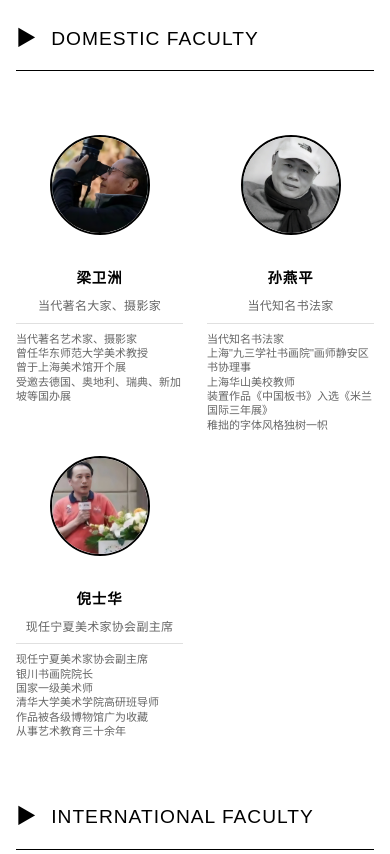
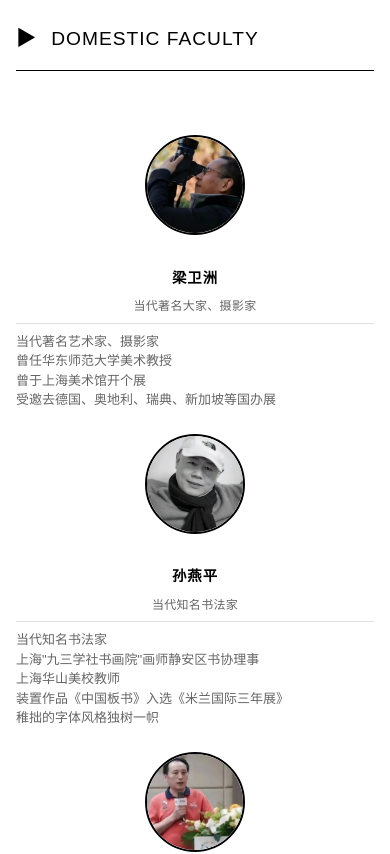
Before and after one commit to GuiTom/cyac-global.com, a Vue app: page /#/ in a window 390 px wide. Shown: the part 1720-2574 px from the top of the page. Built offline with nearby package versions, Linux system fonts and the light colour scheme.

Commit message:
fix style

```diff
--- a/src/views/Home.vue
+++ b/src/views/Home.vue
@@ -996,8 +996,8 @@ export default {
 
  .faculty-bio p {
    margin: 0;
-   font-size: 13px;
-   line-height: 1.5;
+   font-size: 15px;
+   line-height: 1.7;
    color: #666;
    text-align: left;
  }
@@ -1033,8 +1033,8 @@ export default {
    }
 
    .faculty-bio p {
-     font-size: 12px;
-     line-height: 1.4;
+     font-size: 14px;
+     line-height: 1.6;
    }
 
    .professors-section {
@@ -1048,7 +1048,7 @@ export default {
 
  @media (max-width: 480px) {
    .faculty-grid {
-     grid-template-columns: 1fr 1fr;
+     grid-template-columns: 1fr;
      gap: 1.5rem;
    }
 
@@ -1075,8 +1075,8 @@ export default {
    }
 
    .faculty-bio p {
-     font-size: 11px;
-     line-height: 1.3;
+     font-size: 13px;
+     line-height: 1.5;
    }
  }
 
```
Also changed, not shown: 1 other file (tests, documents, lock files or other folders).
